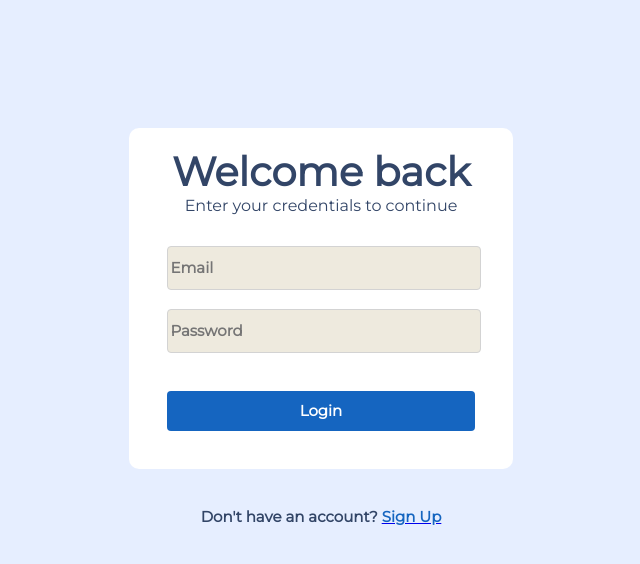
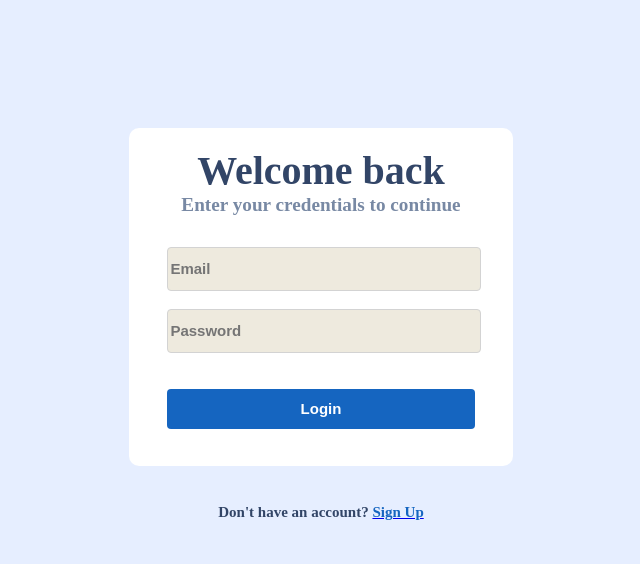
Before and after one commit to ayush-rathore/to-do-list, a React (Create React App) app in the folder react/: page / in a window 1280 px wide. Shown: the top 564 px of the page, without its empty margins (319-959 px from the left). Built offline with nearby package versions, Linux system fonts and the light colour scheme.

Commit message:
fix: margin

```diff
--- a/react/src/components/css/login.css
+++ b/react/src/components/css/login.css
@@ -1,7 +1,3 @@
-* {
-	font-family: Montserrat;
-	margin: 0;
-}
 .login-div {
 	display: flex;
 	flex-direction: column;
@@ -16,9 +12,10 @@
 	font-weight: 600;
 	font-size: 5vh;
 }
-.get-started {
+.continue {
 	color: #7889a4;
 	font-weight: 600;
+	font-size: 2.4vh;
 }
 .login-form {
 	flex: 1;
```
